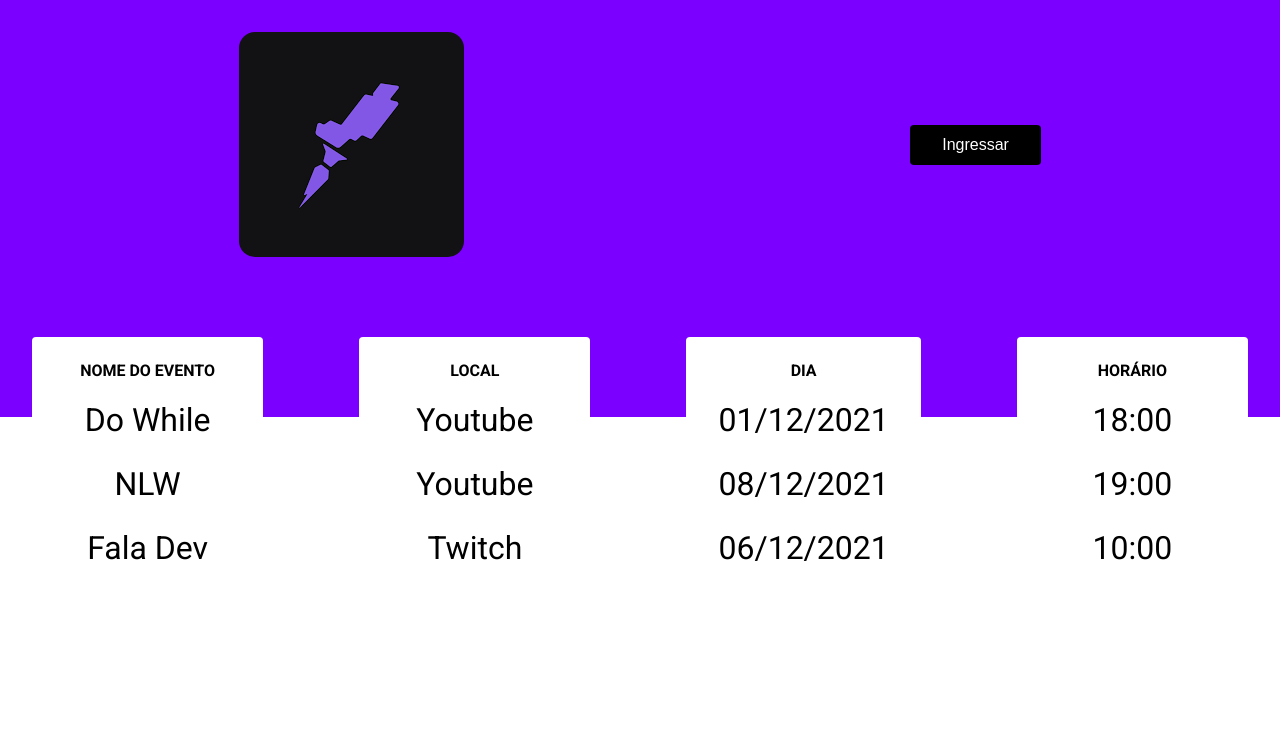
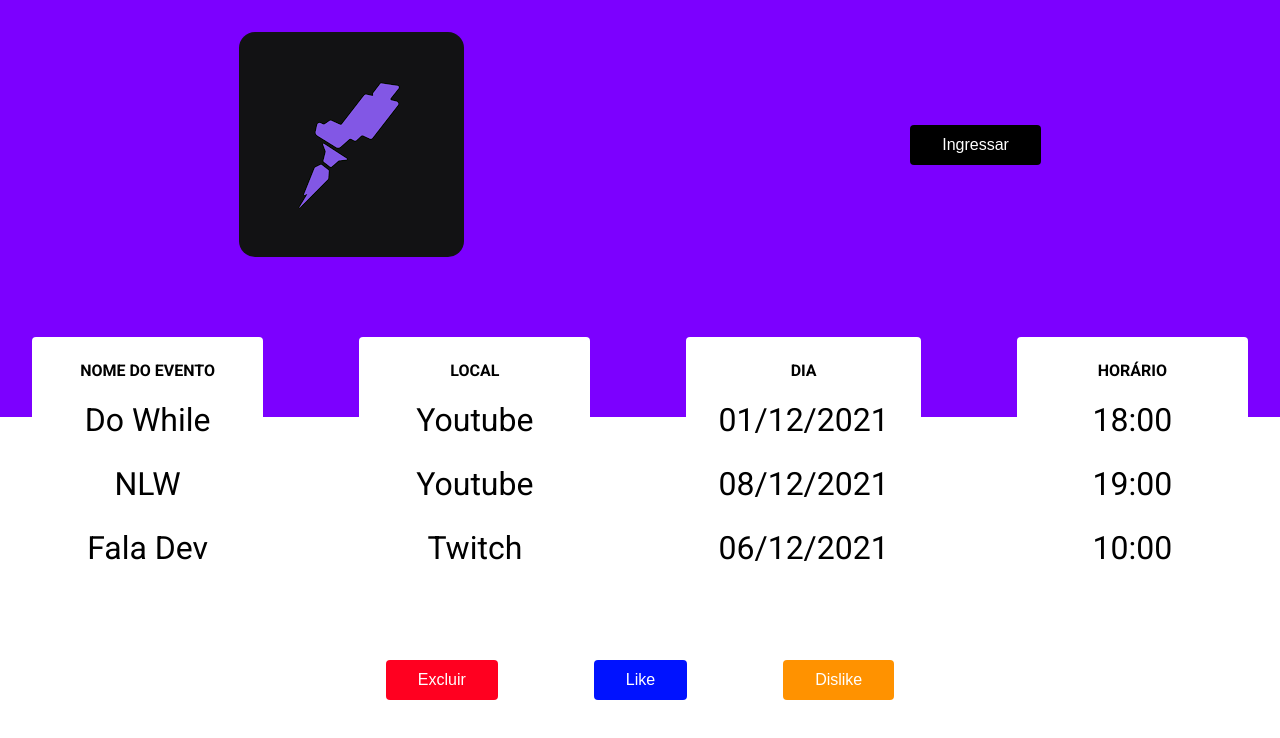
Before and after one commit to Matheussandi/AVD2, a React (Create React App) app: page / in a window 1280 px wide. Shown: the top 738 px of the page. Built offline with nearby package versions, Linux system fonts and the light colour scheme; the HTML template or start-up script is replaced by a standard one.

Commit message:
Update App.tsx

```diff
--- a/src/App.tsx
+++ b/src/App.tsx
@@ -1,13 +1,15 @@
 import { Header } from "./components/Header";
 import { Dashboard } from "./components/Dashboard";
 import { GlobalStyle } from "./styles/global";
+import { Share } from "./components/Share";
 
 function App() {
   return (
     <div className="App">
       <Header />
-      <GlobalStyle />
-      <Dashboard />
+        <GlobalStyle />
+          <Dashboard />
+            <Share />
     </div>
   );
 }
```
